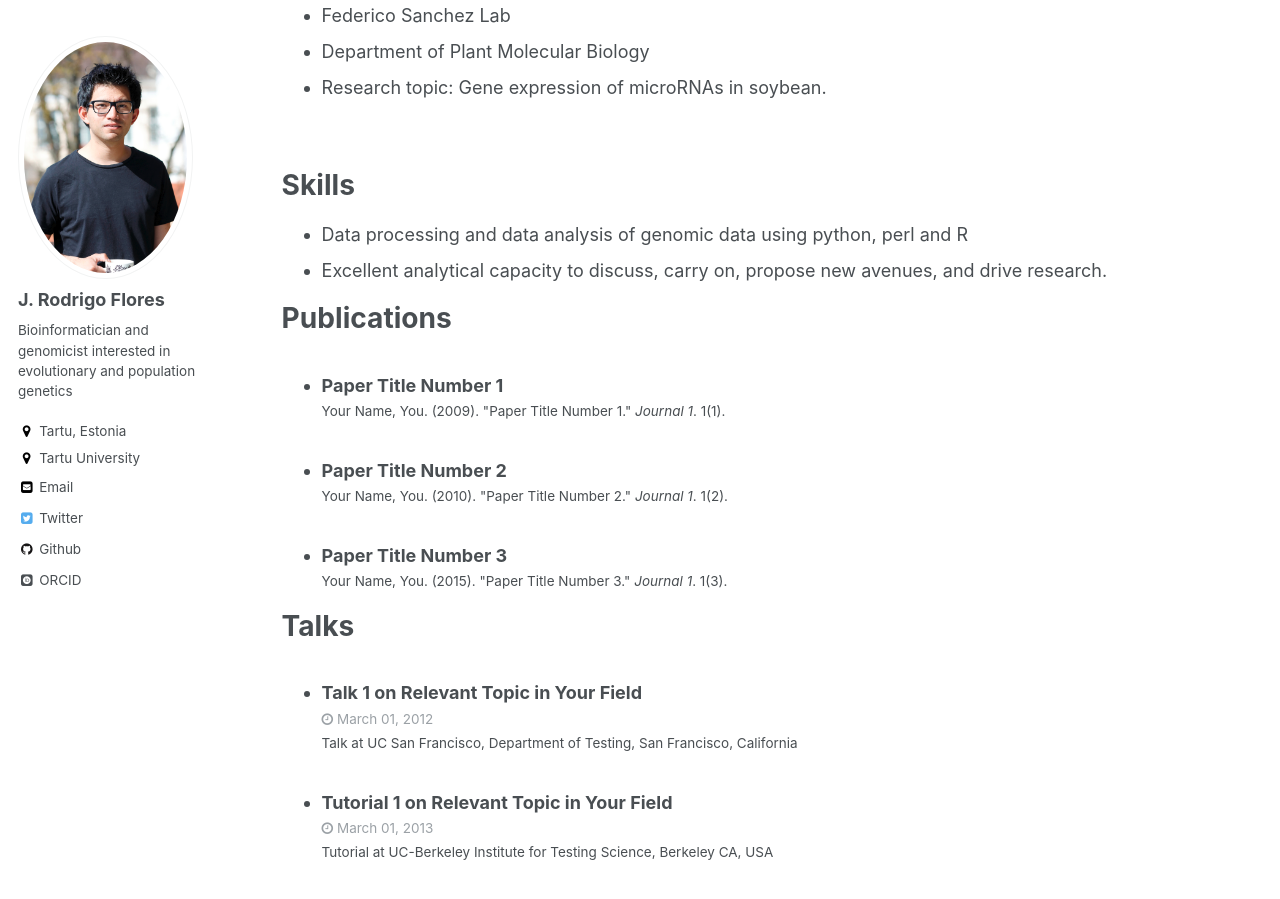
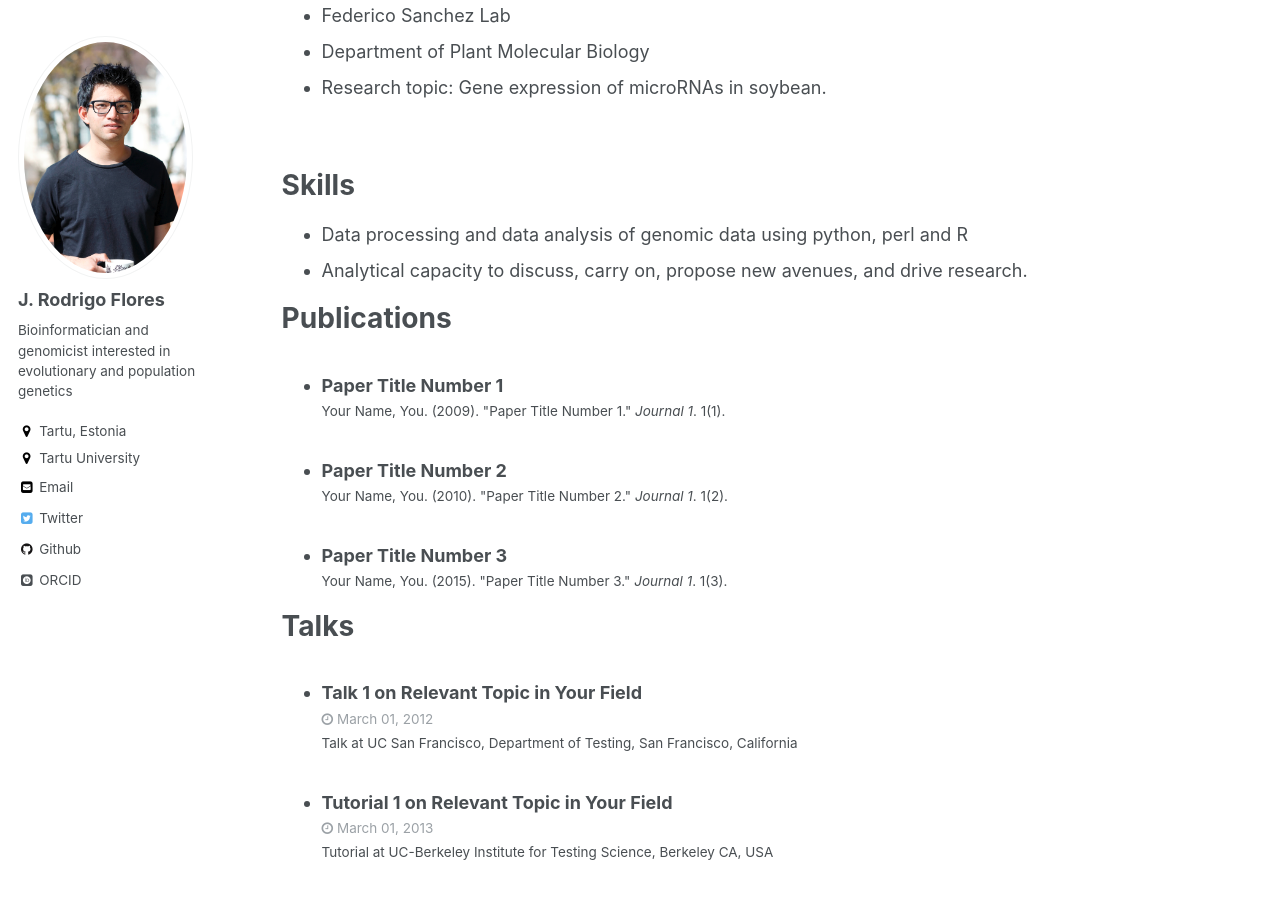
Before and after one commit to JRodrigoF/JRodrigoFlores.github.io, a Jekyll site: the page built from _pages/cv.md, in a window 1280 px wide and 900 px high, scrolled down 1513 px. Built offline with Jekyll 4.4.1, drawn with Linux system fonts in a browser that asks for light colours; some web fonts are replaced.

Commit message:
Update cv.md

```diff
--- a/_pages/cv.md
+++ b/_pages/cv.md
@@ -67,7 +67,7 @@ Skills
 ======
 
 * Data processing and data analysis of genomic data using python, perl and R
-* Excellent analytical capacity to discuss, carry on, propose new avenues, and drive research.
+* Analytical capacity to discuss, carry on, propose new avenues, and drive research.
 
 
 Publications
```
